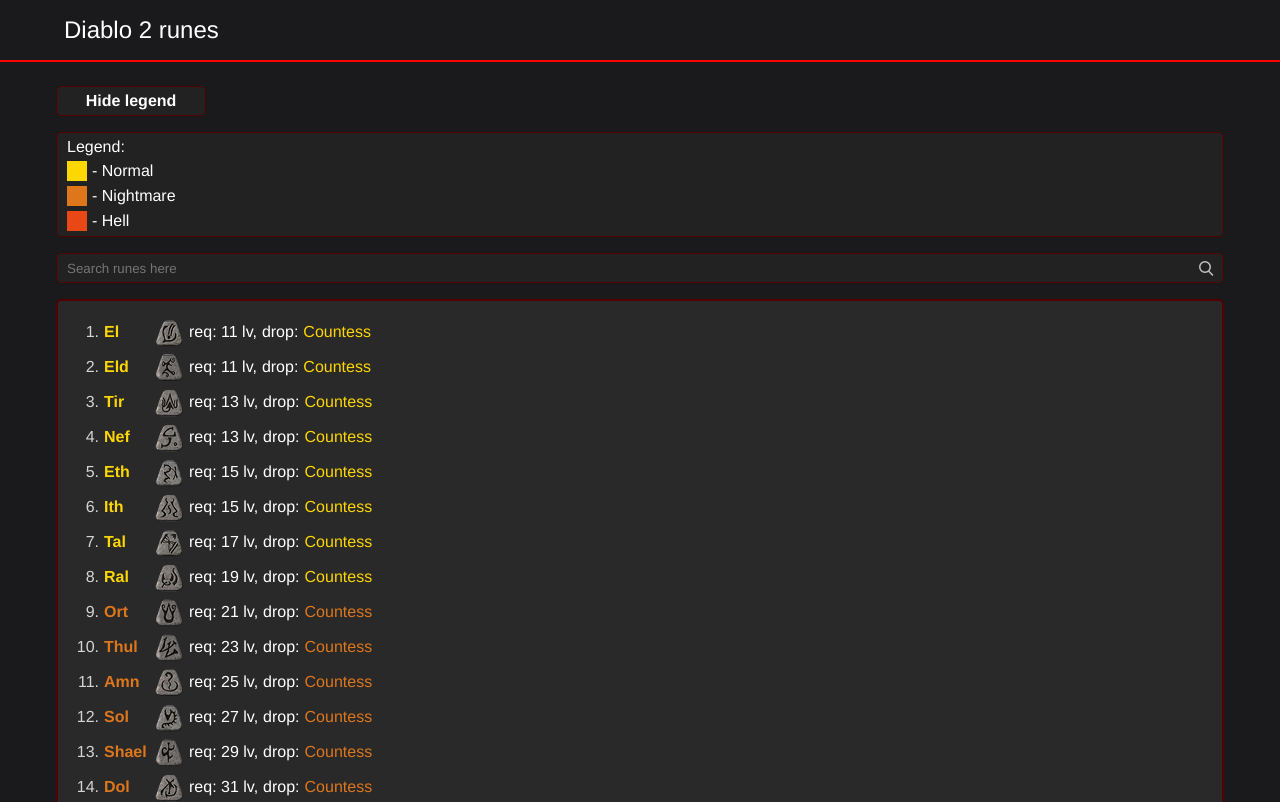
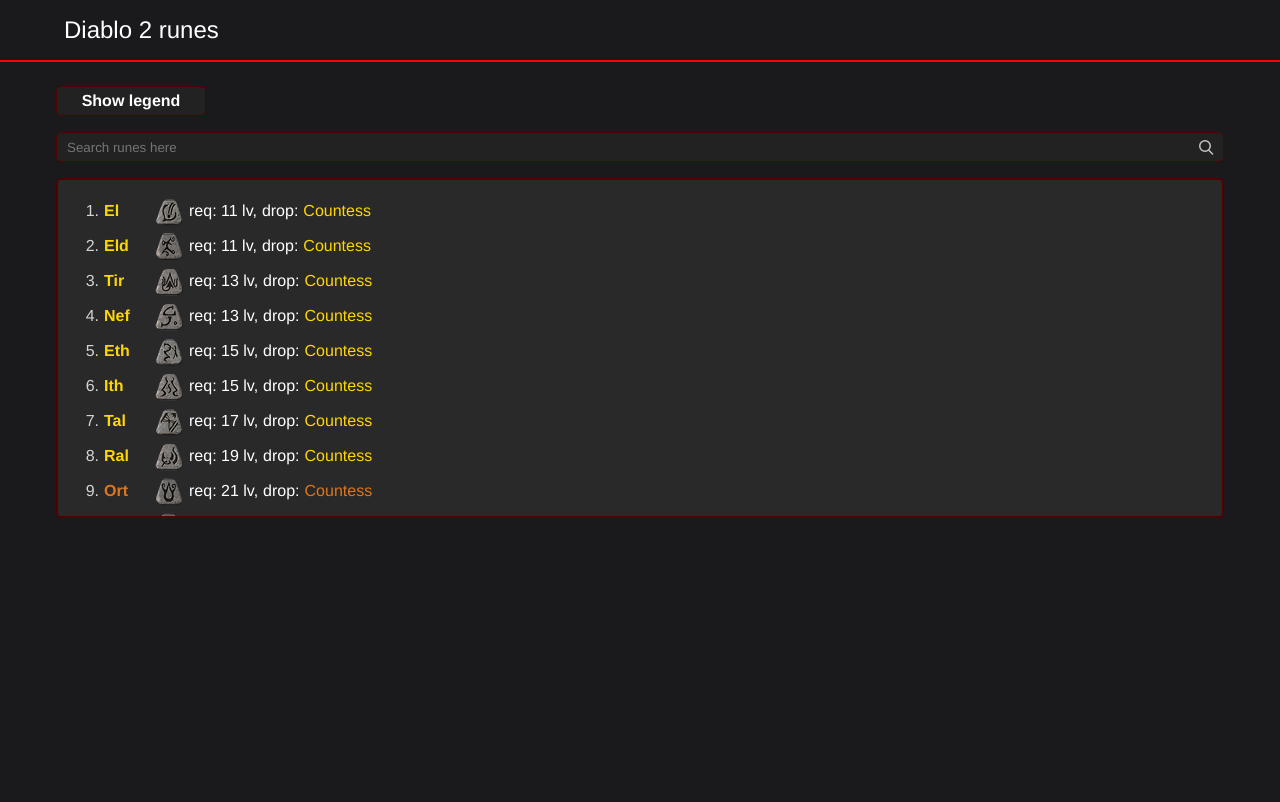
Before and after one commit to Bombamuerta/d2runes, a React (Create React App) app: page / in a window 1280 px wide. Shown: the top 802 px of the page. Built offline with nearby package versions, Linux system fonts and the light colour scheme.

Commit message:
runecard added and db update

```diff
--- a/src/components/Legend/index.jsx
+++ b/src/components/Legend/index.jsx
@@ -13,6 +13,11 @@
   display: ${({ isHidden }) => (isHidden ? 'none' : 'block')};
   flex-wrap: wrap;
   margin-bottom: 1rem;
+  width: 300px;
+
+  @media (max-width: 650px) {
+    width: 150px;
+  }
 `
 
 // const CloseLegend = styled.div`
@@ -58,7 +63,7 @@
 `
 
 export const Legend = () => {
-  const [hidden, setHidden] = useState(false)
+  const [hidden, setHidden] = useState(true)
 
   const toggleLegend = () => {
     setHidden(!hidden)
--- a/src/components/Main/index.jsx
+++ b/src/components/Main/index.jsx
@@ -1,14 +1,16 @@
 import React from 'react'
 import styled from 'styled-components/macro'
 
-import { RuneWords } from '../RuneWords'
+// import { RuneWords } from '../RuneWords'
 import { Search } from '../Search'
 import { Legend } from '../Legend'
+// import { RuneCard } from '../RuneCard'
 
 const MainContainer = styled.div`
   width: 100%;
   max-width: 95vw;
   padding: 1.5rem;
+  position: relative;
 
   @media (max-width: 650px) {
     padding: 1rem 0.5rem;
@@ -20,7 +22,6 @@
     <MainContainer>
       <Legend />
       <Search />
-      <RuneWords />
     </MainContainer>
   )
 }
--- /dev/null
+++ b/src/components/RuneCard/index.jsx
@@ -0,0 +1,103 @@
+import React from 'react'
+import styled from 'styled-components/macro'
+
+// import { runes } from '../../data/runes'
+
+const RuneCardInner = styled.div`
+  width: 350px;
+  /* height: 200px; */
+  background-color: #222;
+  color: white;
+  position: fixed;
+  top: 65px;
+  right: 5rem;
+  border: 2px solid #550000;
+  border-radius: 5px;
+  padding: 0.5rem;
+  font-size: 1rem;
+  z-index: 10;
+
+  @media (max-width: 650px) {
+    bottom: 12%;
+    top: auto;
+    width: 92%;
+    left: 50%;
+    transform: translateX(-50%);
+  }
+`
+const StatsBox = styled.div`
+  display: flex;
+  flex-direction: column;
+
+  span {
+    :nth-child(even) {
+      /* padding-left: 3px; */
+    }
+    :nth-child(6) {
+      padding-bottom: 5px;
+      border-bottom: 1px solid #550000;
+    }
+  }
+`
+
+const Title = styled.span`
+  font-weight: 700;
+  line-height: 2rem;
+`
+
+const CardInner = styled.div`
+  position: relative;
+`
+
+const CloseButton = styled.button`
+  width: 20px;
+  height: 20px;
+  border-radius: 50%;
+  background: url('/images/icon_close.svg') no-repeat;
+  background-size: contain;
+  position: absolute;
+  top: 0;
+  right: 0;
+  transition: 0.2s;
+  :hover {
+    transform: scale(1.2);
+    transition: 0.2s;
+  }
+`
+
+const RuneTitle = styled.span`
+  text-transform: uppercase;
+  font-style: italic;
+  font-weight: 700;
+  line-height: 2rem;
+  font-size: 1.5rem;
+`
+// const Row = styled.div``
+
+export const RuneCard = ({
+  closeCard,
+  weapons,
+  armor,
+  shields,
+  runeTitle,
+  recipe,
+}) => {
+  return (
+    <RuneCardInner>
+      <CardInner>
+        <RuneTitle>{runeTitle}</RuneTitle>
+        <CloseButton onClick={closeCard} />
+        <StatsBox>
+          <Title>Weapons</Title>
+          <span>{weapons}</span>
+          <Title>Armors/Helms</Title>
+          <span>{armor}</span>
+          <Title>Shields</Title>
+          <span>{shields}</span>
+          <Title>Cube</Title>
+          <span>{recipe}</span>
+        </StatsBox>
+      </CardInner>
+    </RuneCardInner>
+  )
+}
--- a/src/components/RunesList/index.jsx
+++ b/src/components/RunesList/index.jsx
@@ -8,11 +8,12 @@
   display: ${({ isHidden }) => (isHidden ? 'none' : 'block')};
   background: #292929;
   padding: 1rem;
-  max-height: calc(80vh - 60px);
+  max-height: calc(80vh - 300px);
   overflow: auto;
   border-radius: 5px;
   border: 2px solid #550000;
   margin-bottom: 10px;
+  position: relative;
 
   ::-webkit-scrollbar {
     width: 7px;
--- a/src/components/Search/index.jsx
+++ b/src/components/Search/index.jsx
@@ -1,6 +1,8 @@
-import React, { useState } from 'react'
+import React, { Fragment, useState } from 'react'
+// import { Children } from 'react'
 import styled from 'styled-components/macro'
 import { runes } from '../../data/runes'
+import { RuneCard } from '../RuneCard'
 
 import {
   RuneItem,
@@ -10,6 +12,8 @@
   RuneImg,
   RunesListInner,
 } from '../RunesList'
+
+// import { RuneCard } from '../RuneCard'
 
 // TODO сделать обертку для инпута и позиционировать иконку от нее
 const LensIcon = styled.i`
@@ -46,6 +50,7 @@
   color: #fff;
   margin-left: 5px;
 `
+
 const DropLocation = styled.span`
   padding-left: 5px;
   text-transform: capitalize;
@@ -67,9 +72,39 @@
 
   const handleSearch = (e) => {
     setRuneName(e.target.value)
+    setShowCard(false)
+  }
+
+  const [showCard, setShowCard] = useState(false)
+
+  const toggleCard = (item) => {
+    setShowCard(true)
+    console.log(item)
+    setRuneTitle(item.title)
+    setWeapons(item.stats.weapons)
+    setArmor(item.stats.armor_helms)
+    setShields(item.stats.shields)
+    setRecipe(item.recipe)
+  }
+
+  const [runeTitle, setRuneTitle] = useState('')
+  const [weapons, setWeapons] = useState('')
+  const [armor, setArmor] = useState('')
+  const [shields, setShields] = useState('')
+  const [recipe, setRecipe] = useState('')
+  // TODO эта пусть чекает руну для выбора в список.
+  // пусть пока лежит
+  // const testFoo = () => {
+  //   console.log('bdsbdh')
+  // }
+
+  const closeCard = () => {
+    setShowCard(false)
+    console.log('click')
   }
 
   return (
+    <Fragment>
       <SearchWrapper>
         <LensIcon />
         <SearchInput
@@ -79,9 +114,10 @@
           value={runeName}
           autoComplete='off'
         />
+        {/* вынести в отдельный компонент если получится */}
         <RunesListInner>
           {runes
-          .filter((rune) => {
+            .filter((rune) => {  // eslint-disable-line
               if (runeName === '') {
                 return rune
               } else if (rune.title.startsWith(runeName.toLowerCase())) {
@@ -90,7 +126,7 @@
             })
             .map((item) => {
               return (
-              <RuneItem key={item.id}>
+                <RuneItem key={item.id} onClick={() => toggleCard(item)}>
                   <RuneNumber>{item.id}.</RuneNumber>
                   <RuneTitle
                     isNormal={item.difficulty === 'normal'}
@@ -99,7 +135,10 @@
                   >
                     {item.title}
                   </RuneTitle>
-                <RuneImg src={`/images/${item.img}`} alt={item.title}></RuneImg>
+                  <RuneImg
+                    src={`/images/${item.img}`}
+                    alt={item.title}
+                  ></RuneImg>
                   <LevelReq>
                     <span>req: </span>
                     <span>{item.req} lv,</span>
@@ -117,7 +156,18 @@
                 </RuneItem>
               )
             })}
+          {showCard && (
+            <RuneCard
+              closeCard={closeCard}
+              runeTitle={runeTitle}
+              weapons={weapons}
+              armor={armor}
+              shields={shields}
+              recipe={recipe}
+            />
+          )}
         </RunesListInner>
       </SearchWrapper>
+    </Fragment>
   )
 }
--- a/src/data/runes.js
+++ b/src/data/runes.js
@@ -5,7 +5,13 @@
     img: 'el.png',
     req: 11,
     difficulty: 'normal',
-    drop: 'countess'
+    drop: 'countess',
+    stats: {
+      weapons: '+50 to Attack Rating, +1 to Light Radius',
+      armor_helms: '+15 Defence, +1 to Light Radius',
+      shields: '+15 Defence, +1 to Light Radius',
+    },
+    recipe: '3 El >> Eld',
   },
   {
     id: 2,
@@ -13,7 +19,13 @@
     img: 'eld.png',
     req: 11,
     difficulty: 'normal',
-    drop: 'countess'
+    drop: 'countess',
+    stats: {
+      weapons: '+75% Damage To Undead, +50 Att. Rating Against Undead',
+      armor_helms: '+15% Slower Stamina Drain',
+      shields: '7% Increased Chance of Blocking',
+    },
+    recipe: '3 Eld >> Tir',
   },
   {
     id: 3,
@@ -21,7 +33,13 @@
     img: 'tir.png',
     req: 13,
     difficulty: 'normal',
-    drop: 'countess'
+    drop: 'countess',
+    stats: {
+      weapons: '+2 To Mana After Each Kill',
+      armor_helms: '+2 To Mana After Each Kill',
+      shields: '+2 To Mana After Each Kill',
+    },
+    recipe: '3 Tir >> Nef',
   },
   {
     id: 4,
@@ -29,7 +47,13 @@
     img: 'nef.png',
     req: 13,
     difficulty: 'normal',
-    drop: 'countess'
+    drop: 'countess',
+    stats: {
+      weapons: 'Knockback',
+      armor_helms: '+30 Defense Vs. Missile',
+      shields: '+30 Defense Vs. Missile',
+    },
+    recipe: '3 Nef >> Eth',
   },
   {
     id: 5,
@@ -37,7 +61,13 @@
     img: 'eth.png',
     req: 15,
     difficulty: 'normal',
-    drop: 'countess'
+    drop: 'countess',
+    stats: {
+      weapons: '-25% Target Defense',
+      armor_helms: 'Regenerate Mana 15%',
+      shields: 'Regenerate Mana 15%',
+    },
+    recipe: '3 Eth >> Ith',
   },
   {
     id: 6,
@@ -45,7 +75,13 @@
     img: 'ith.png',
     req: 15,
     difficulty: 'normal',
-    drop: 'countess'
+    drop: 'countess',
+    stats: {
+      weapons: '+9 to Maximum Damage',
+      armor_helms: '15% Damage Taken Goes to Mana',
+      shields: '15% Damage Taken Goes to Mana',
+    },
+    recipe: '3 Ith >> Tal',
   },
   {
     id: 7,
@@ -53,7 +89,13 @@
     img: 'tal.png',
     req: 17,
     difficulty: 'normal',
-    drop: 'countess'
+    drop: 'countess',
+    stats: {
+      weapons: '75 Poison damage over 5 seconds',
+      armor_helms: '+30% Poison Resistance',
+      shields: '+35% Poison Resistance',
+    },
+    recipe: '3 Tal >> Ral',
   },
   {
     id: 8,
@@ -61,7 +103,13 @@
     img: 'ral.png',
     req: 19,
     difficulty: 'normal',
-    drop: 'countess'
+    drop: 'countess',
+    stats: {
+      weapons: '+5-30 Fire Damage',
+      armor_helms: '+30% Fire Resistance',
+      shields: '+35% Fire Resistance',
+    },
+    recipe: '3 Ral >> Ort',
   },
   {
     id: 9,
@@ -69,7 +117,13 @@
     img: 'ort.png',
     req: 21,
     difficulty: 'nightmare',
-    drop: 'countess'
+    drop: 'countess',
+    stats: {
+      weapons: '+1-50 Lightning Damage',
+      armor_helms: '+30% Lightning Resistance',
+      shields: '+35% Lightning Resistance',
+    },
+    recipe: '3 Ort >> Thul',
   },
   {
     id: 10,
@@ -77,7 +131,13 @@
     img: 'thul.png',
     req: 23,
     difficulty: 'nightmare',
-    drop: 'countess'
+    drop: 'countess',
+    stats: {
+      weapons: '+3-14 Cold Damage (Cold Length 3 seconds)',
+      armor_helms: '+30% Cold Resistance',
+      shields: '+35% Cold Resistance',
+    },
+    recipe: '3 Thul + Chipped Topaz >> Amn',
   },
   {
     id: 11,
@@ -85,7 +145,13 @@
     img: 'amn.png',
     req: 25,
     difficulty: 'nightmare',
-    drop: 'countess'
+    drop: 'countess',
+    stats: {
+      weapons: '7% Life Stolen Per Hit',
+      armor_helms: 'Attacker takes 14 damage',
+      shields: 'Attacker takes 14 damage',
+    },
+    recipe: '3 Amn + Chipped  Amethyst  >>  Sol',
   },
   {
     id: 12,
@@ -93,7 +159,13 @@
     img: 'sol.png',
     req: 27,
     difficulty: 'nightmare',
-    drop: 'countess'
+    drop: 'countess',
+    stats: {
+      weapons: '+9 to Minimum Damage',
+      armor_helms: '-7 Damage Taken',
+      shields: '-7 Damage Taken',
+    },
+    recipe: '3 Sol + Chipped Sapphire >> Nef',
   },
   {
     id: 13,
@@ -101,7 +173,13 @@
     img: 'shael.png',
     req: 29,
     difficulty: 'nightmare',
-    drop: 'countess'
+    drop: 'countess',
+    stats: {
+      weapons: '20% Increased Attack Speed',
+      armor_helms: '20% Faster Hit Recovery',
+      shields: '20%  Faster Block Rate',
+    },
+    recipe: '3 Shael + Chipped Ruby >> Dol',
   },
   {
     id: 14,
@@ -109,7 +187,13 @@
     img: 'dol.png',
     req: 31,
     difficulty: 'nightmare',
-    drop: 'countess'
+    drop: 'countess',
+    stats: {
+      weapons: '25% Chance that Hit Causes Monster to Flee',
+      armor_helms: '+7 Replenish Life',
+      shields: '+7 Replenish Life',
+    },
+    recipe: '3 Dol + Chipped Emerald >> Hel',
   },
 
   {
@@ -118,7 +202,13 @@
     img: 'hel.png',
     req: 'n/a',
     difficulty: 'nightmare',
-    drop: 'countess'
+    drop: 'countess',
+    stats: {
+      weapons: '-20% Requirements',
+      armor_helms: '-15% Requirements',
+      shields: '-15% Requirements',
+    },
+    recipe: '3 Nef + Chipped Diamond >> Io',
   },
   {
     id: 16,
@@ -126,7 +216,13 @@
     img: 'io.png',
     req: 35,
     difficulty: 'nightmare',
-    drop: 'countess'
+    drop: 'countess',
+    stats: {
+      weapons: '+10 Vitality',
+      armor_helms: '+10 Vitality',
+      shields: '+10 Vitality',
+    },
+    recipe: '3 Io + Flawed Topaz >> Lum',
   },
   {
     id: 17,
@@ -134,7 +230,13 @@
     img: 'lum.png',
     req: 37,
     difficulty: 'hell',
-    drop: 'countess'
+    drop: 'countess',
+    stats: {
+      weapons: '+10 Energy',
+      armor_helms: '+10 Energy',
+      shields: '+10 Energy',
+    },
+    recipe: '3 Lum + Flawed Amethyst  >> Ko',
   },
   {
     id: 18,
@@ -142,7 +244,13 @@
     img: 'ko.png',
     req: 39,
     difficulty: 'hell',
-    drop: 'countess'
+    drop: 'countess',
+    stats: {
+      weapons: '+10 Dexterity',
+      armor_helms: '+10 Dexterity',
+      shields: '+10 Dexterity',
+    },
+    recipe: '3 Ko + Flawed Sapphire >> Fal',
   },
   {
     id: 19,
@@ -150,7 +258,13 @@
     img: 'fal.png',
     req: 41,
     difficulty: 'hell',
-    drop: 'countess'
+    drop: 'countess',
+    stats: {
+      weapons: '+10 Strength',
+      armor_helms: '+10 Strength',
+      shields: '+10 Strength',
+    },
+    recipe: '3 Fal + Flawed Ruby >> Lem',
   },
   {
     id: 20,
@@ -158,7 +272,13 @@
     img: 'lem.png',
     req: 43,
     difficulty: 'hell',
-    drop: 'countess'
+    drop: 'countess',
+    stats: {
+      weapons: '+75% Extra Gold from Monsters',
+      armor_helms: '+50% Extra Gold from Monsters',
+      shields: '+50% Extra Gold from Monsters',
+    },
+    recipe: '3 Lem + Flawed Emerald >> Pul',
   },
   {
     id: 21,
@@ -166,7 +286,13 @@
     img: 'pul.png',
     req: 45,
     difficulty: 'hell',
-    drop: 'LK, countess'
+    drop: 'LK, countess',
+    stats: {
+      weapons: '+75% Damage to Demons, +100 AR against Demons',
+      armor_helms: '+30% Defense',
+      shields: '+30% Defense',
+    },
+    recipe: '2 Pul + Flawed Diamond >> Um',
   },
   {
     id: 22,
@@ -174,7 +300,13 @@
     img: 'um.png',
     req: 47,
     difficulty: 'hell',
-    drop: 'LK, countess'
+    drop: 'LK, countess',
+    stats: {
+      weapons: '25% Chance of Open Wounds',
+      armor_helms: '+15% Resist All',
+      shields: '+22% Resist All',
+    },
+    recipe: '2 Um + Topaz  >> Mal',
   },
   {
     id: 23,
@@ -182,7 +314,13 @@
     img: 'mal.png',
     req: 49,
     difficulty: 'hell',
-    drop: 'LK, countess'
+    drop: 'LK, countess',
+    stats: {
+      weapons: 'Prevent Monster Healing',
+      armor_helms: 'Reduce Magic Damage by 7',
+      shields: 'Reduce Magic Damage by 7',
+    },
+    recipe: '2 Mal + Amethyst >> Ist',
   },
   {
     id: 24,
@@ -190,7 +328,13 @@
     img: 'ist.png',
     req: 51,
     difficulty: 'hell',
-    drop: 'LK, countess'
+    drop: 'LK, countess',
+    stats: {
+      weapons: '+30% Better Chance of Finding Magical Items',
+      armor_helms: '+25% Better Chance of Finding Magical Items',
+      shields: ' +25% Better Chance of Finding Magical Items',
+    },
+    recipe: '2 Ist + Sapphire >> Gul',
   },
   {
     id: 25,
@@ -198,7 +342,13 @@
     img: 'gul.png',
     req: 53,
     difficulty: 'hell',
-    drop: 'LK, countess'
+    drop: 'LK, countess',
+    stats: {
+      weapons: '20% Bonus To Attack Rating',
+      armor_helms: '5% To Maximum Poison Resist',
+      shields: '5% To Maximum Poison Resist',
+    },
+    recipe: '2 Gul + Ruby  >> Vex',
   },
   {
     id: 26,
@@ -206,7 +356,13 @@
     img: 'vex.png',
     req: 55,
     difficulty: 'hell',
-    drop: 'LK, andariel'
+    drop: 'LK, andariel',
+    stats: {
+      weapons: '7% Mana Leech',
+      armor_helms: '+5 to Max Fire Resist',
+      shields: '+5 to Max Fire Resist',
+    },
+    recipe: '2 Vex + Emetrald >> Ohm',
   },
   {
     id: 27,
@@ -214,7 +370,13 @@
     img: 'ohm.png',
     req: 57,
     difficulty: 'hell',
-    drop: 'LK, andariel'
+    drop: 'LK, andariel',
+    stats: {
+      weapons: '+50% Damage',
+      armor_helms: '+5 to Max. Resist Cold',
+      shields: '+5 to Max. Resist Cold',
+    },
+    recipe: '2 Ohm + Diamond >> Lo',
   },
   {
     id: 28,
@@ -222,7 +384,13 @@
     img: 'lo.png',
     req: 59,
     difficulty: 'hell',
-    drop: 'LK, andariel'
+    drop: 'LK, andariel',
+    stats: {
+      weapons: '20% Chance of Deadly Strike',
+      armor_helms: '+5 to Max. Resist Lightning',
+      shields: '+5 to Max. Resist Lightning',
+    },
+    recipe: '2 Lo + Flawless Topaz >> Sur',
   },
   {
     id: 29,
@@ -230,7 +398,13 @@
     img: 'sur.png',
     req: 61,
     difficulty: 'hell',
-    drop: 'LK, duriel'
+    drop: 'LK, duriel',
+    stats: {
+      weapons: '20% Chance of Hit Blinds Target',
+      armor_helms: '+5% total Mana',
+      shields: '+50 Mana',
+    },
+    recipe: '2 Sur + Flawless Amethyst >> Ber',
   },
   {
     id: 30,
@@ -238,7 +412,13 @@
     img: 'ber.png',
     req: 63,
     difficulty: 'hell',
-    drop: 'LK, duriel'
+    drop: 'LK, duriel',
+    stats: {
+      weapons: '20% Chance of Crushing Blow',
+      armor_helms: 'Damage Reduced by 8%',
+      shields: 'Damage Reduced by 8%',
+    },
+    recipe: '2 Ber + Flawless Sapphire >> Jah',
   },
   {
     id: 31,
@@ -246,7 +426,13 @@
     img: 'jah.png',
     req: 65,
     difficulty: 'hell',
-    drop: 'mephisto'
+    drop: 'mephisto',
+    stats: {
+      weapons: 'Ignores Target Defense',
+      armor_helms: 'Increase Maximum Life 5%',
+      shields: '+50 Life',
+    },
+    recipe: '2 Jah + Flawless Ruby  >> Cham',
   },
   {
     id: 32,
@@ -254,7 +440,13 @@
     img: 'cham.png',
     req: 67,
     difficulty: 'hell',
-    drop: 'mephisto'
+    drop: 'mephisto',
+    stats: {
+      weapons: '32% Chance of Hit Freezing Target for 3 seconds',
+      armor_helms: 'Cannot be Frozen',
+      shields: 'Cannot be Frozen',
+    },
+    recipe: '2 Cham + Flawless Emerald >> Zod',
   },
   {
     id: 33,
@@ -262,6 +454,12 @@
     img: 'zod.png',
     req: 69,
     difficulty: 'hell',
-    drop: 'baal'
+    drop: 'baal',
+    stats: {
+      weapons: 'Indestructible',
+      armor_helms: 'Indestructible',
+      shields: 'Indestructible',
+    },
+    recipe: 'no way to upgrade... yet ;)',
   },
 ]
--- a/src/globalStyles.js
+++ b/src/globalStyles.js
@@ -32,6 +32,7 @@
     font-family: inherit;
     cursor: pointer;
     font-size: inherit;
+    border: 0;
   }
 `
 
```
Also changed, not shown: src/components/Header/index.jsx (+7 -4 lines), public/images/icon_close.svg (added). Lines whose indentation alone changed are shown as unchanged.
